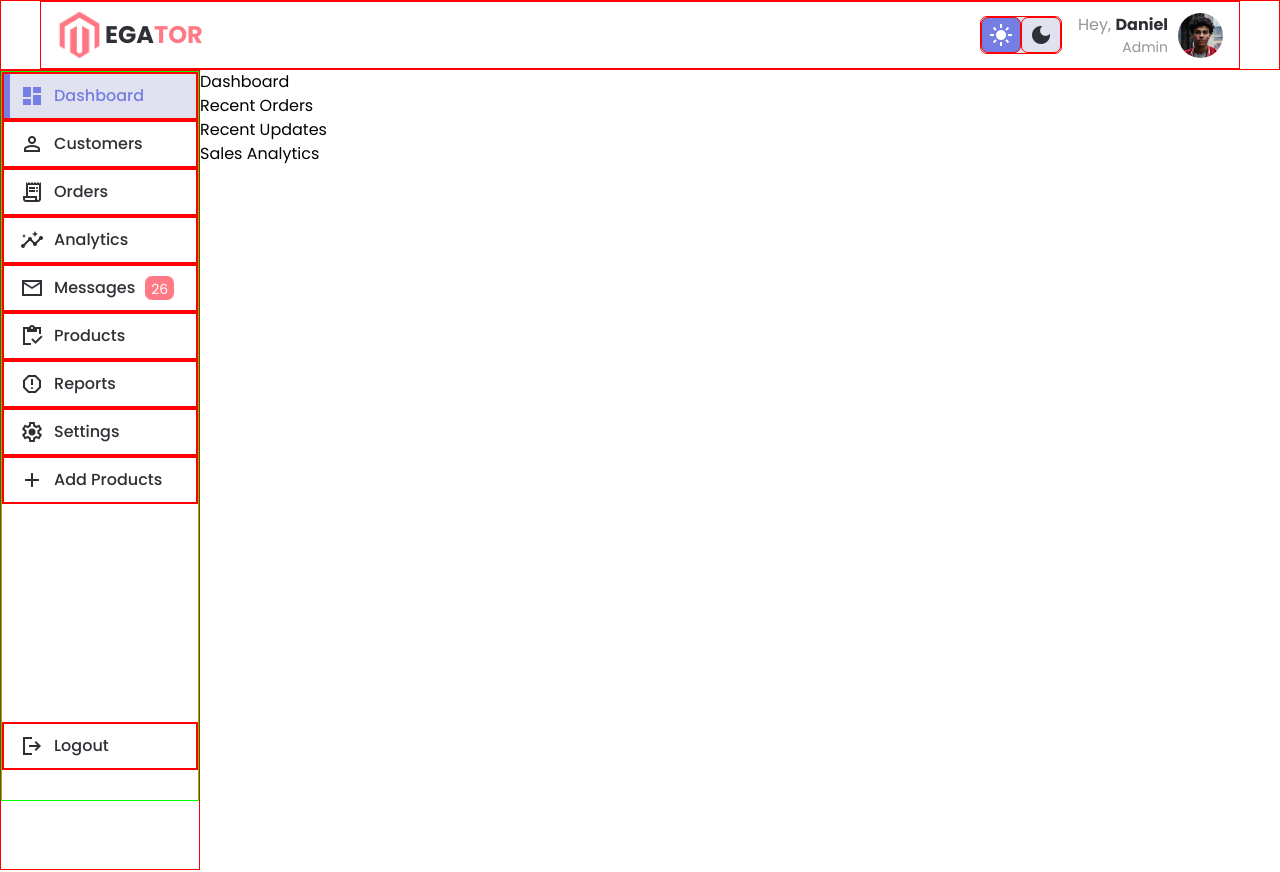
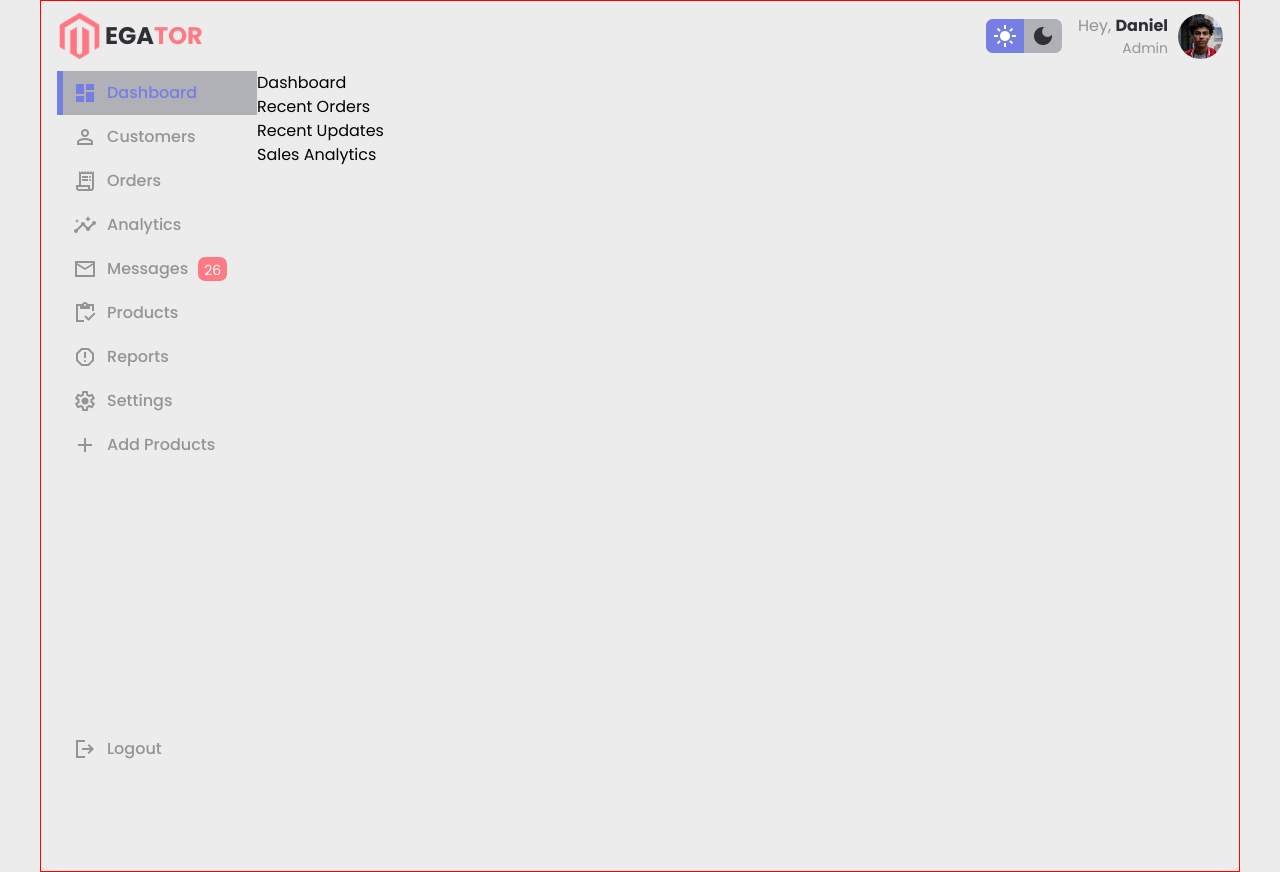
Before and after one commit to lantranad2/egator-admin-dashboard, a website built with Parcel: page src/index.html in a window 1280 px wide. Both pictures are taken after a click on the element "light_mode". Built offline with nearby package versions, Linux system fonts and the light colour scheme.

Commit message:
Implement light and dark mode.

```diff
--- a/src/index.html
+++ b/src/index.html
@@ -22,9 +22,9 @@
     <link rel="stylesheet" href="sass/main.scss" />
     <script type="module" src="js/script.js"></script>
   </head>
-  <body>
+  <body class="container">
     <nav class="nav">
-      <div class="nav__content container">
+      <div class="nav__content">
         <a href="#" class="brand nav__brand">
           <img class="brand__logo" src="assets/logo.png" alt="Logo" />
           <span class="brand__heading-text"
@@ -38,10 +38,16 @@
           menu
         </span>
         <div class="nav__mode">
-          <span class="material-symbols-sharp icon nav__light-mode active">
+          <span
+            class="material-symbols-sharp icon nav__light-mode active"
+            id="nav__light-mode"
+          >
             light_mode
           </span>
-          <span class="material-symbols-sharp icon nav__dark-mode">
+          <span
+            class="material-symbols-sharp icon nav__dark-mode"
+            id="nav__dark-mode"
+          >
             dark_mode
           </span>
         </div>
--- a/src/js/script.js
+++ b/src/js/script.js
@@ -1,6 +1,9 @@
 const navIconMenu = document.querySelector("#nav__icon-menu");
 const asideIconClose = document.querySelector("#aside__icon-close");
 const aside = document.querySelector("#aside");
+const navLightMode = document.querySelector("#nav__light-mode");
+const navDarkMode = document.querySelector("#nav__dark-mode");
+const body = document.body;
 
 navIconMenu.addEventListener("click", () =>
   aside.classList.add("aside--expanded")
@@ -9,3 +12,15 @@ navIconMenu.addEventListener("click", () =>
 asideIconClose.addEventListener("click", () =>
   aside.classList.remove("aside--expanded")
 );
+
+navLightMode.addEventListener("click", () => {
+  navLightMode.classList.add("active");
+  navDarkMode.classList.remove("active");
+  body.classList.remove("dark-mode");
+});
+
+navDarkMode.addEventListener("click", () => {
+  navDarkMode.classList.add("active");
+  navLightMode.classList.remove("active");
+  body.classList.add("dark-mode");
+});
--- a/src/sass/abstracts/_variables.scss
+++ b/src/sass/abstracts/_variables.scss
@@ -1,12 +1,12 @@
 $gutter: 1.6rem;
 
-$color-primary: #757ee2;
-$color-secondary: #ff7a85;
-$color-tertiary: #3af1b8;
-$color-heading: #302f36;
-$color-muted: #94949b;
-$color-muted-light: #e1e2f0;
-$color-light: #fff;
+// $color-primary: #757ee2;
+// $color-secondary: #ff7a85;
+// $color-tertiary: #3af1b8;
+// $color-heading: #302f36;
+// $color-muted: #94949b;
+// $color-muted-light: #e1e2f0;
+// $color-light: #fff;
 
 $border-radius: 7px;
 
--- a/src/sass/base/_reset.scss
+++ b/src/sass/base/_reset.scss
@@ -13,12 +13,38 @@ html {
 }
 
 body {
+  --color-primary: #757ee2;
+  --color-secondary: #ff7a85;
+  --color-tertiary: #3af1b8;
+  --color-heading: #302f36;
+  --color-muted: #949494;
+  --color-muted-light: #e1e2f0;
+  --color-light: #fff;
+
+  --color-bg: #ececec;
+  --color-bg-light: #f7f7f7;
+  --color-bg-dark: #b0b1b7;
+
+  &.dark-mode {
+    // --color-primary: ;
+    // --color-secondary: ;
+    // --color-tertiary: ;
+    --color-heading: #fff;
+    // --color-muted: ;
+    // --color-muted-light: ;
+    // --color-light: ;
+    --color-bg: #1f2125;
+    --color-bg-light: #1e2224;
+    --color-bg-dark: #0d0d0d;
+  }
+
   box-sizing: border-box;
   font-family: "Poppins", system-ui, -apple-system, BlinkMacSystemFont,
     "Segoe UI", Roboto, Oxygen, Ubuntu, Cantarell, "Open Sans", "Helvetica Neue",
     sans-serif;
   font-size: 1.6rem;
   line-height: 1.5;
+  background: var(--color-bg);
 }
 
 ul {
--- a/src/sass/components/_brand.scss
+++ b/src/sass/components/_brand.scss
@@ -13,10 +13,10 @@
     text-transform: uppercase;
     font-weight: 700;
     font-size: 2.4rem;
-    color: $color-heading;
+    color: var(--color-heading);
   }
 
   &__text-emphasis {
-    color: $color-secondary;
+    color: var(--color-secondary);
   }
 }
--- a/src/sass/sections/_nav.scss
+++ b/src/sass/sections/_nav.scss
@@ -2,10 +2,8 @@
 @use "../abstracts/mixins" as *;
 
 .nav {
-  border: 1px solid #f00;
-
-  background: $color-light;
-  color: $color-heading;
+  background: inherit;
+  color: var(--color-heading);
 
   &__content {
     display: flex;
@@ -19,47 +17,47 @@
   }
 
   &__icon-menu {
-    border: 1px solid #f00;
-
     cursor: pointer;
     transition: $transition;
     padding: 0.5rem 0.7rem;
     border-radius: 7px;
 
     &:hover {
-      color: $color-light;
-      background: $color-primary;
+      color: var(--color-light);
+      background: var(--color-primary);
     }
   }
 
   &__mode {
-    border: 1px solid #f00;
-
     margin-left: auto;
     display: flex;
-    background: $color-muted-light;
+    background: var(--color-bg-dark);
     border-radius: 7px;
 
     & > * {
-      border: 1px solid #f00;
+      padding: 0.5rem 0.7rem;
 
-      padding: 0.5rem 0.7rem;
-      border-radius: inherit;
       font-variation-settings: "FILL" 1;
-      color: $color-heading;
+      color: var(--color-heading);
       cursor: pointer;
+      transition: $transition;
     }
   }
 
   &__light-mode {
-  }
-
-  &__light-mode.active {
-    background: $color-primary;
-    color: $color-light;
+    border-top-left-radius: inherit;
+    border-bottom-left-radius: inherit;
   }
 
   &__dark-mode {
+    border-top-right-radius: inherit;
+    border-bottom-right-radius: inherit;
+  }
+
+  &__light-mode.active,
+  &__dark-mode.active {
+    background: var(--color-primary);
+    color: var(--color-light);
   }
 
   &__profile {
@@ -71,12 +69,11 @@
     display: flex;
     flex-direction: column;
     align-items: flex-end;
-    color: $color-muted;
-    // display: none;
+    color: var(--color-muted);
   }
 
   &__profile-name {
-    color: $color-heading;
+    color: var(--color-heading);
     font-weight: 700;
   }
 
--- a/src/sass/sections/_sidebar.scss
+++ b/src/sass/sections/_sidebar.scss
@@ -2,44 +2,26 @@
 @use "../abstracts/mixins" as *;
 
 .aside {
-  border: 1px solid #f00;
-
   position: fixed;
   top: 0;
   left: 0;
   width: 21rem;
   height: 100vh;
-  background: $color-light;
+  background: inherit;
   transform: translateX(-101%);
   transition: 0.5s ease-in-out;
+  color: var(--color-muted);
 
   &__heading {
     display: flex;
     align-items: center;
     gap: 3px;
     padding-left: $gutter;
-
     height: 7rem;
   }
 
-  // &__logo {
-  //   width: 4.5rem;
-  //   height: 4.5rem;
-  // }
-
-  // &__heading-text {
-  //   text-transform: uppercase;
-  //   font-weight: 700;
-  //   font-size: 2.4rem;
-  //   color: $color-heading;
-  // }
-
-  // &__text-emphasis {
-  //   color: $color-secondary;
-  // }
-
   &__icon-close {
-    color: $color-heading;
+    color: var(--color-heading);
     margin-left: auto;
     cursor: pointer;
     transition: $transition;
@@ -47,20 +29,18 @@
     border-radius: 7px;
 
     &:hover {
-      color: $color-light;
-      background: $color-primary;
+      color: var(--color-light);
+      background: var(--color-primary);
     }
   }
 
   &__menu {
-    border: 1px solid #0f0;
     display: flex;
     flex-direction: column;
     height: calc(100vh - 7rem);
   }
 
   &__item {
-    border: 1px solid #f00;
     padding-right: $gutter;
 
     &:last-child {
@@ -70,13 +50,11 @@
   }
 
   &__link {
-    border: 1px solid #f00;
-
     display: flex;
     padding: 1rem $gutter;
     gap: 1rem;
     transition: $transition;
-    color: $color-heading;
+    color: inherit;
     position: relative;
 
     &::after {
@@ -84,7 +62,7 @@
       display: block;
       width: 0;
       height: 100%;
-      background: $color-primary;
+      background: var(--color-primary);
       position: absolute;
       top: 0;
       left: 0;
@@ -93,8 +71,8 @@
 
     &:hover {
       padding-left: 2.4rem;
-      color: $color-primary;
-      background: $color-muted-light;
+      color: var(--color-primary);
+      background: var(--color-bg-dark);
     }
 
     &:hover::after {
@@ -102,8 +80,8 @@
     }
 
     &.active {
-      color: $color-primary;
-      background: $color-muted-light;
+      color: var(--color-primary);
+      background: var(--color-bg-dark);
     }
 
     &.active::after {
@@ -119,8 +97,8 @@
   }
 
   &__number {
-    color: $color-light;
-    background: $color-secondary;
+    color: var(--color-light);
+    background: var(--color-secondary);
     padding: 3px 6px 1px;
     font-size: 1.4rem;
     line-height: 0.9;
@@ -163,8 +141,6 @@
     }
 
     &__item {
-      // padding-right: 0;
-
       &:last-child {
         margin-top: auto;
         margin-bottom: 3rem;
```
Also changed, not shown: src/sass/layout/_body.scss (+0 -30 lines).
